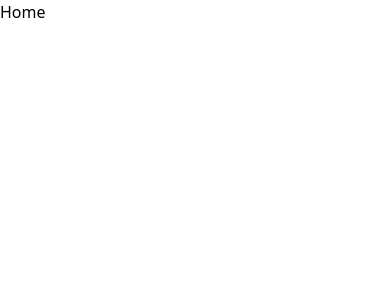
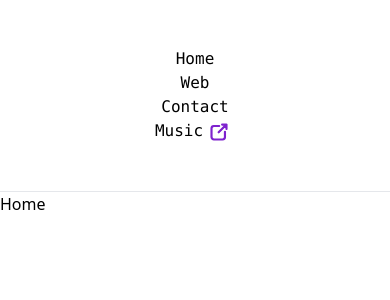
Before and after one commit to taearls/portfolio, a Next.js app: page / in a window 390 px wide. Shown: the top 300 px of the page. Built offline with nearby package versions, Linux system fonts and the light colour scheme.

Commit message:
update layout, clean up code

```diff
--- a/src/app/layout.tsx
+++ b/src/app/layout.tsx
@@ -1,23 +1,27 @@
 import type { Metadata } from "next";
 import "./globals.css";
+import { Header, Footer, PageContainer } from "@/components/layout";
 
 export const metadata: Metadata = {
   openGraph: {
     title: "Tyler Earls | Software Engineer",
-    description: "Tyler Earls is a software engineer based in Chicago, IL who works in React, Vue, TypeScript, Java, CSharp, Rust, HTML, and CSS.",
+    description:
+      "Tyler Earls is a software engineer based in Chicago, IL who works in React, Vue, TypeScript, Java, CSharp, Rust, HTML, and CSS.",
     type: "website",
     url: "https://www.tylerearls.com",
     images: {
       url: "https://res.cloudinary.com/taearls/image/upload/c_scale,w_450/v1605418591/teal-tyler-in-space.jpg",
-      alt: "Teal Tyler in Space"
-    }
+      alt: "Teal Tyler in Space",
+    },
   },
   authors: {
-    name: "Tyler Earls"
+    name: "Tyler Earls",
   },
   title: "Tyler Earls | Software Engineer",
-  description: "Tyler Earls is a software engineer based in Chicago, IL who works in React, Vue, TypeScript, Java, CSharp, Rust, HTML, and CSS.",
-  keywords: "HTML, CSS, JavaScript, Java, Rust, React, Vue, Node.js, Software Engineer, Web Development, SASS, SCSS, Less, Responsive Design, Software Engineer, Frontend, Fullstack",
+  description:
+    "Tyler Earls is a software engineer based in Chicago, IL who works in React, Vue, TypeScript, Java, CSharp, Rust, HTML, and CSS.",
+  keywords:
+    "HTML, CSS, JavaScript, Java, Rust, React, Vue, Node.js, Software Engineer, Web Development, SASS, SCSS, Less, Responsive Design, Software Engineer, Frontend, Fullstack",
 };
 
 export default function RootLayout({
@@ -27,7 +31,11 @@ export default function RootLayout({
 }>) {
   return (
     <html lang="en">
-      <body>{children}</body>
+      <body>
+        <Header />
+        <PageContainer>{children}</PageContainer>
+        <Footer />
+      </body>
     </html>
   );
 }
--- a/src/components/InlineAnchor/InlineAnchor.tsx
+++ b/src/components/InlineAnchor/InlineAnchor.tsx
@@ -1,3 +1,4 @@
+import Link from "next/link";
 import { ExternalLinkIcon } from "../icons";
 
 export type InlineAnchorProps = {
@@ -15,17 +16,18 @@ export default function InlineAnchor({
 }: InlineAnchorProps) {
   return (
     <span className="group inline-block">
-      <a
-        className={
-          "focus:shadow-outline-light dark:focus:shadow-outline-dark inline-block rounded-sm text-lg font-extrabold text-purple-700 focus:outline-none group-hover:text-cyan-400 sm:items-center sm:justify-center dark:text-purple-400 dark:group-hover:text-cyan-300"
-        }
+      <Link
+        href={href}
         aria-label={ariaLabel}
-        target={isExternal ? "_blank" : "_self"}
-        href={href}
+        target={isExternal ? "_blank" : undefined}
       >
-        <span>{text}</span>
-        {isExternal && <ExternalLinkIcon />}
-      </a>
+        {text}
+        {isExternal && (
+          <span className="mx-1">
+            <ExternalLinkIcon />
+          </span>
+        )}
+      </Link>
     </span>
   );
 }
--- a/src/components/layout/Header/Header.tsx
+++ b/src/components/layout/Header/Header.tsx
@@ -1,3 +1,36 @@
+import { NavigationBar, NavigationBarProps } from "@/components/navigation";
+
+const NAVIGATION_LINKS: NavigationBarProps["links"] = [
+  {
+    ariaLabel: "Visit Home Page",
+    text: "Home",
+    href: "/",
+    isExternal: false,
+  },
+  {
+    ariaLabel: "Visit Web Projects Page",
+    text: "Web",
+    href: "/web-projects",
+    isExternal: false,
+  },
+  {
+    ariaLabel: "Visit Contact Page",
+    text: "Contact",
+    href: "/contact",
+    isExternal: false,
+  },
+  {
+    ariaLabel: "Listen to Tyler's music on Bandcamp",
+    text: "Music",
+    href: "https://cuckooandthebirds.bandcamp.com",
+    isExternal: true,
+  },
+];
+
 export default function Header() {
-  return <header></header>;
+  return (
+    <header className="m-0 w-full">
+      <NavigationBar links={NAVIGATION_LINKS} />
+    </header>
+  );
 }
--- /dev/null
+++ b/src/components/layout/PageContainer/PageContainer.tsx
@@ -0,0 +1,9 @@
+export type PageContainerProps = {
+  children: React.ReactNode | React.ReactNode[];
+};
+
+export default function PageContainer({ children }: PageContainerProps) {
+  return (
+    <div className="top-0 mt-48 w-screen bg-none sm:mt-16">{children}</div>
+  );
+}
--- /dev/null
+++ b/src/components/layout/PageContainer/index.tsx
@@ -0,0 +1,3 @@
+import PageContainer from "./PageContainer";
+
+export default PageContainer;
--- a/src/components/layout/index.ts
+++ /dev/null
@@ -1,3 +0,0 @@
-import Footer from "./Footer";
-
-export { Footer };
--- /dev/null
+++ b/src/components/layout/index.tsx
@@ -0,0 +1,5 @@
+import Footer from "./Footer";
+import Header from "./Header";
+import PageContainer from "./PageContainer";
+
+export { Footer, Header, PageContainer };
--- a/src/components/navigation/NavigationBar/NavigationBar.tsx
+++ b/src/components/navigation/NavigationBar/NavigationBar.tsx
@@ -1,26 +1,29 @@
-import NavigationLink, { NavigationLinkProps } from "../NavigationLink";
+import InlineAnchor, { InlineAnchorProps } from "@/components/InlineAnchor";
 
 export type NavigationBarProps = {
-  links: Array<NavigationLinkProps>;
+  links: Array<InlineAnchorProps>;
 };
 
 export default function NavigationBar({ links }: NavigationBarProps) {
   return (
-    <div className="mb-4 h-fit w-full">
-      <nav className="dark:bg-soft-black font-default fixed top-0 mb-4 flex h-48 w-full flex-col items-center justify-evenly border border-b border-l-0 border-r-0 border-t-0 bg-white font-mono text-black sm:h-16 sm:flex-row sm:justify-center dark:text-white">
-        <ul className="flex h-auto w-40 flex-col items-center justify-center sm:h-16 sm:w-full sm:flex-row">
+    <div className="h-fit w-full">
+      <nav className="dark:bg-soft-black font-default fixed top-0 flex h-48 w-full flex-col items-center justify-evenly border border-b border-l-0 border-r-0 border-t-0 bg-white font-mono text-black sm:h-16 sm:flex-row sm:justify-center dark:text-white">
+        <ul
+          role="menu"
+          className="flex h-auto w-40 flex-col items-center justify-center sm:h-16 sm:w-full sm:flex-row"
+        >
           {links.map((link, index) => (
-            <NavigationLink
-              key={index}
-              ariaLabel={link.ariaLabel}
-              isExternal={link.isExternal}
-              href={link.href}
-              text={link.text}
-            />
+            <li key={index} role="menuitem" className="mx-4">
+              <InlineAnchor
+                ariaLabel={link.ariaLabel}
+                isExternal={link.isExternal}
+                href={link.href}
+                text={link.text}
+              />
+            </li>
           ))}
         </ul>
       </nav>
-      <div className={"top-0 h-48 w-screen bg-none sm:h-16"}></div>
     </div>
   );
 }
--- a/src/components/navigation/NavigationLink/NavigationLink.tsx
+++ /dev/null
@@ -1,15 +0,0 @@
-export type NavigationLinkProps = {
-  ariaLabel: string;
-  isExternal: boolean;
-  href: string;
-  text: string;
-};
-
-export default function NavigationLink({
-  ariaLabel,
-  isExternal,
-  href,
-  text,
-}: NavigationLinkProps) {
-  return <div></div>;
-}
--- a/src/components/navigation/NavigationLink/index.tsx
+++ /dev/null
@@ -1,5 +0,0 @@
-import NavigationLink from "./NavigationLink";
-import type { NavigationLinkProps } from "./NavigationLink";
-
-export default NavigationLink;
-export { NavigationLinkProps };
--- a/src/components/navigation/index.tsx
+++ b/src/components/navigation/index.tsx
@@ -1,6 +1,5 @@
 import NavigationBar, { NavigationBarProps } from "./NavigationBar";
-import NavigationLink, { NavigationLinkProps } from "./NavigationLink";
 
-export { NavigationBar, NavigationLink };
+export { NavigationBar };
 
-export type { NavigationBarProps, NavigationLinkProps };
+export type { NavigationBarProps };
--- a/tailwind.config.ts
+++ b/tailwind.config.ts
@@ -6,7 +6,13 @@ const config: Config = {
     "./src/components/**/*.{js,ts,jsx,tsx,mdx}",
     "./src/app/**/*.{js,ts,jsx,tsx,mdx}",
   ],
-  theme: {},
+  theme: {
+    extend: {
+      colors: {
+        "soft-black": "#121212",
+      },
+    },
+  },
   plugins: [],
 };
 export default config;
```
